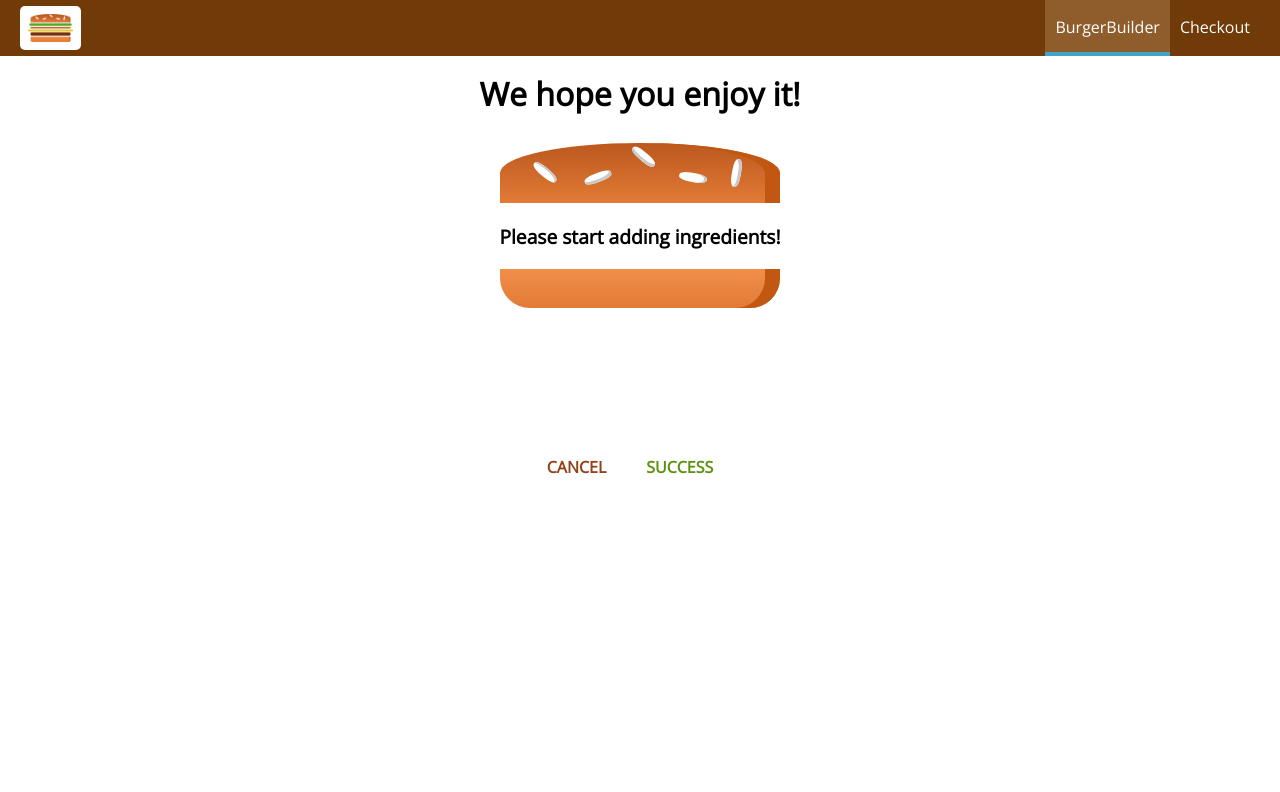
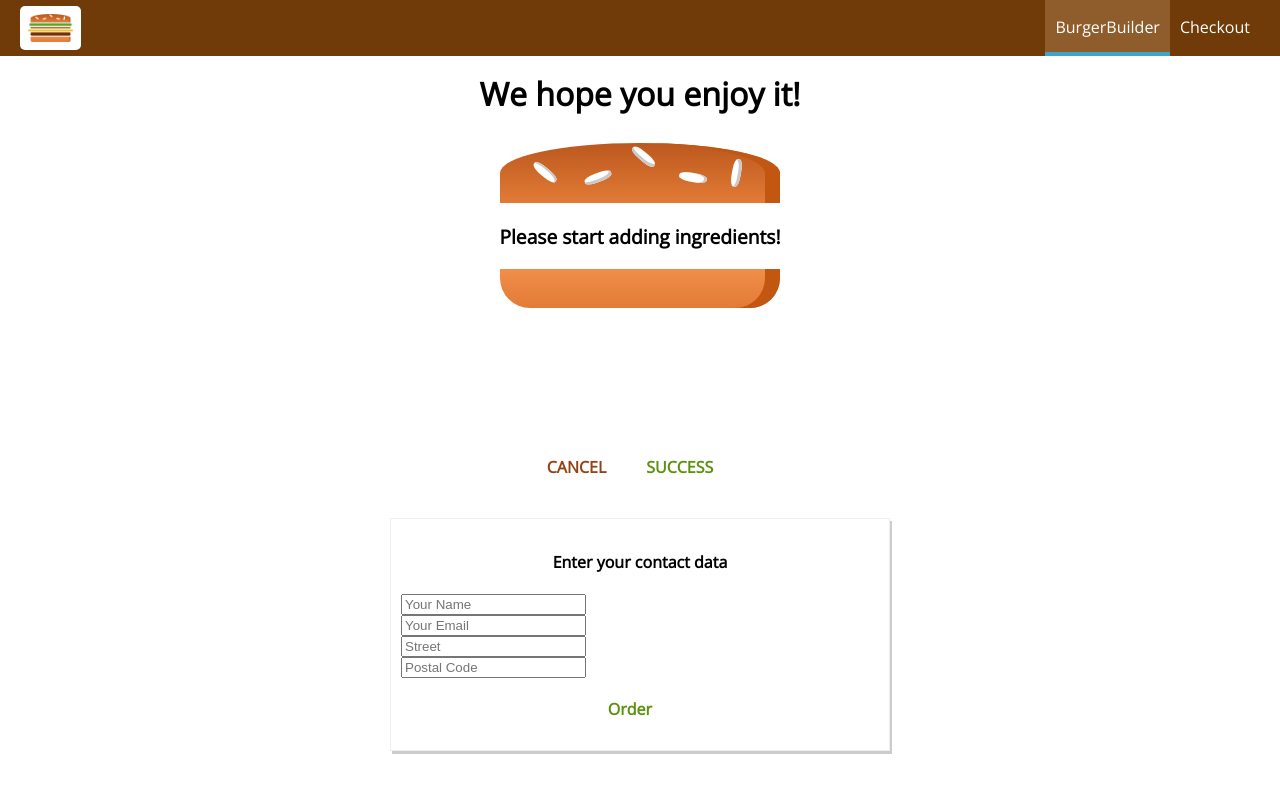
Before and after one commit to lucascprazeres/react-burguer-builder, a React (Create React App) app: page /checkout in a window 1280 px wide. Both pictures are taken after a click on the button "SUCCESS". Shown: the top 792 px of the page. Built offline with nearby package versions, Linux system fonts and the light colour scheme.

Commit message:
created the partial ContactForm and implemented navigation to it

```diff
--- a/src/containers/Checkout/Checkout.js
+++ b/src/containers/Checkout/Checkout.js
@@ -1,6 +1,8 @@
 import React, { Component } from 'react';
+import { Route } from 'react-router-dom';
 
 import CheckoutSummary from '../../components/Order/CheckoutSummary/CheckoutSummary';
+import ContactForm from './ContactForm/ContactForm';
 
 class Checkout extends Component {
   constructor(props) {
@@ -35,11 +37,17 @@ class Checkout extends Component {
 
   render() {
     return (
-      <CheckoutSummary
-        ingredients={this.state.ingredients}
-        checkoutContinued={this.handleCheckoutContinue}
-        checkoutCancelled={this.handleCheckoutCancel}
-      />
+      <div>
+        <CheckoutSummary
+          ingredients={this.state.ingredients}
+          checkoutContinued={this.handleCheckoutContinue}
+          checkoutCancelled={this.handleCheckoutCancel}
+        />
+        <Route
+          path={`${this.props.match.url}/contact-data`}
+          component={ContactForm}
+        />
+      </div>
     );
   }
 }
--- /dev/null
+++ b/src/containers/Checkout/ContactForm/ContactForm.js
@@ -0,0 +1,37 @@
+import React, { Component } from 'react';
+
+import Button from '../../../UI/Button/Button';
+
+import classes from './ContactForm.module.css';
+
+class ContactForm extends Component {
+  constructor(props) {
+    super(props);
+
+    this.state = {
+      name: '',
+      email: '',
+      address: {
+        street: '',
+        postalCode: '',
+      },
+    };
+  }
+
+  render() {
+    return (
+      <div className={classes.ContactForm}>
+        <h4>Enter your contact data</h4>
+        <form>
+          <input type="text" name="name" placeholder="Your Name" />
+          <input type="email" name="email" placeholder="Your Email" />
+          <input type="text" name="street" placeholder="Street" />
+          <input type="text" name="postal" placeholder="Postal Code" />
+          <Button btnType="Success">Order</Button>
+        </form>
+      </div>
+    );
+  }
+}
+
+export default ContactForm;
--- /dev/null
+++ b/src/containers/Checkout/ContactForm/ContactForm.module.css
@@ -0,0 +1,19 @@
+.ContactForm {
+  margin: 20px auto;
+  width: 80%;
+  text-align: center;
+  box-shadow: 2px 3px #ccc;
+  border: 1px solid #eee;
+  padding: 10px;
+  box-sizing: border-box;
+}
+
+.ContactForm input {
+  display: block;
+}
+
+@media (min-width: 600px) {
+  .ContactForm {
+    width: 500px;
+  }
+}
```
